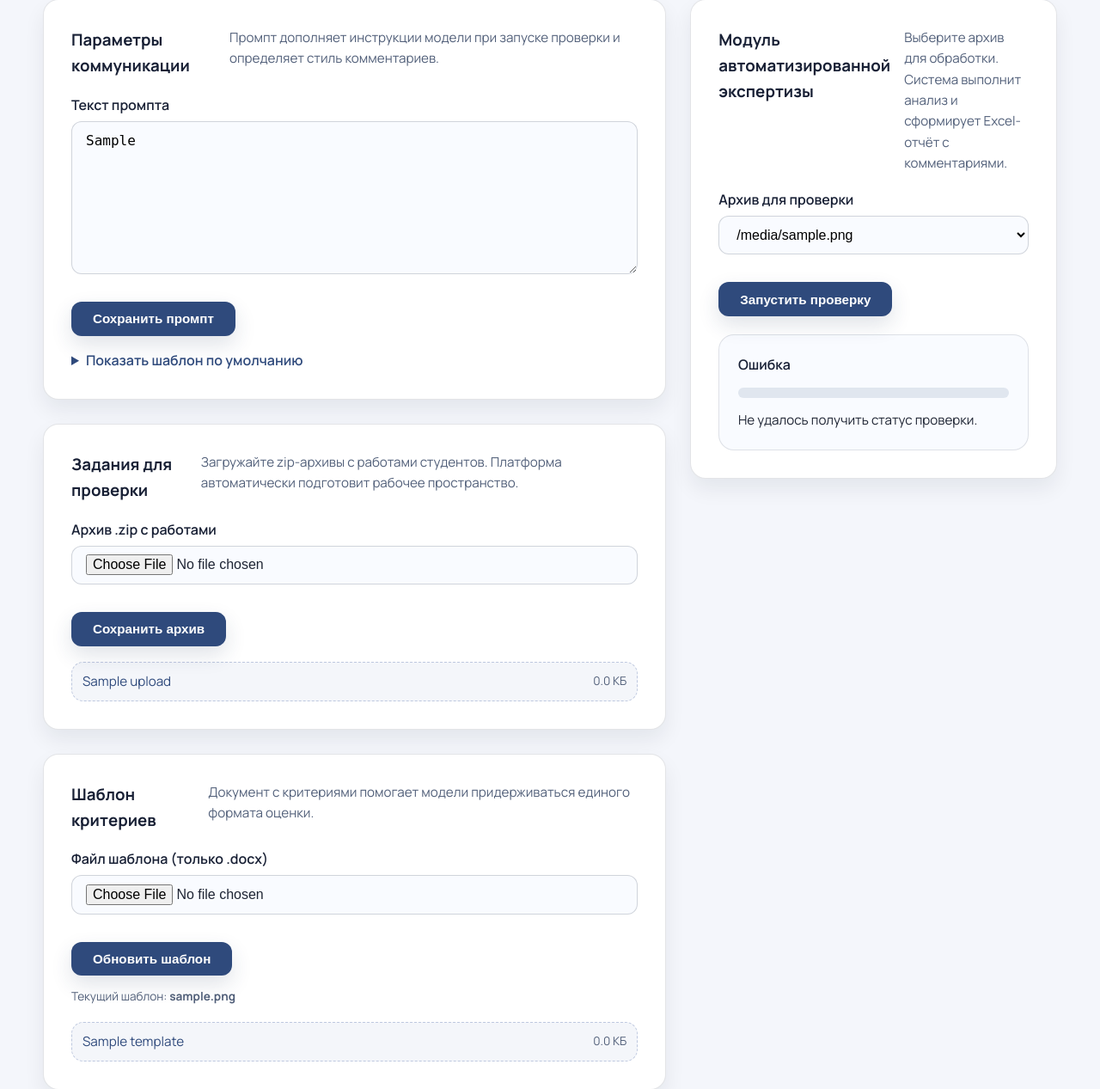
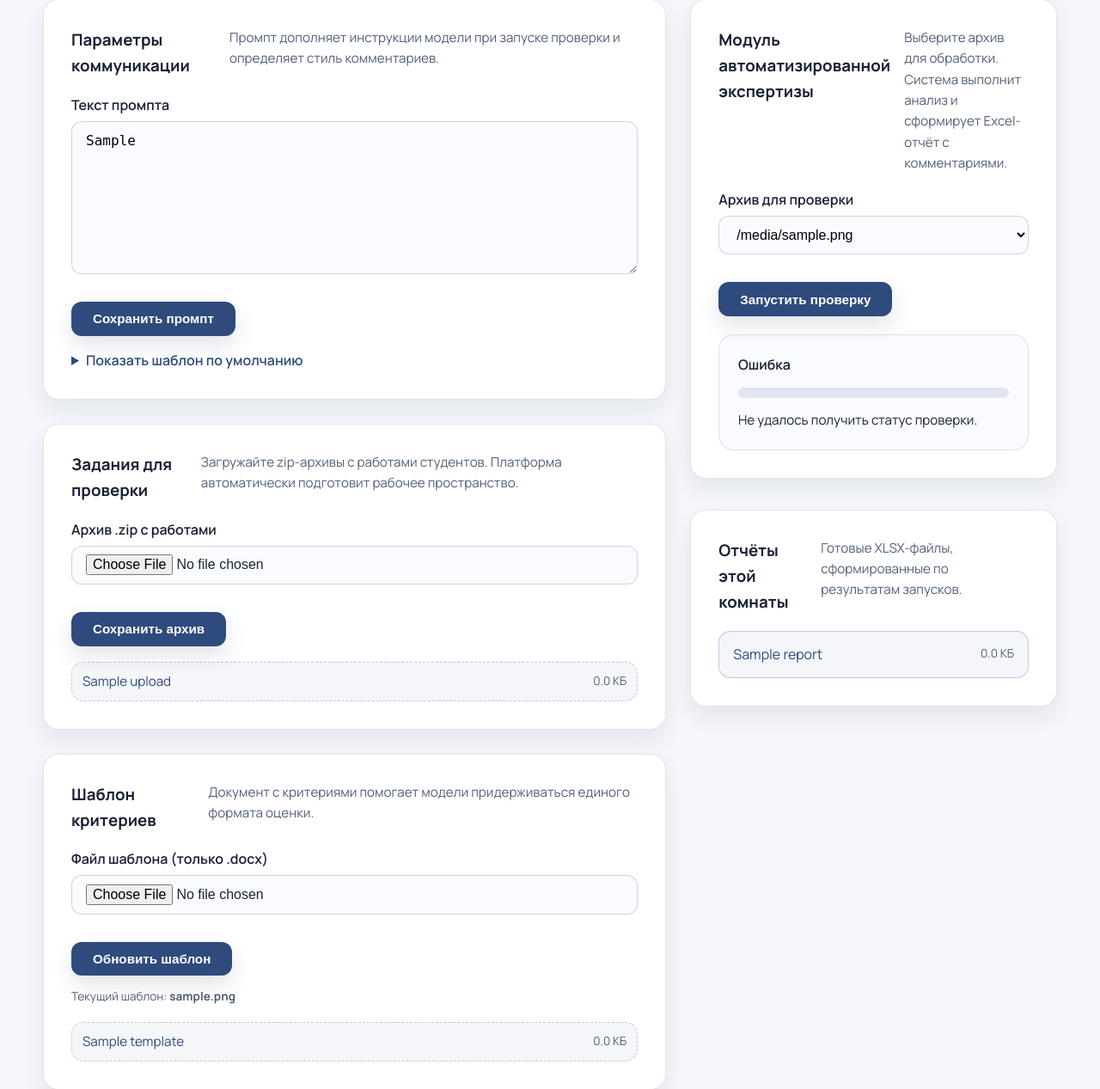
Before and after one commit to JustIkra/sfedu_check_02, a Flask app: template app/templates/room.html in a window 1280 px wide. Shown: the part 416-1683 px from the top of the page at 86% size. Run offline with Flask 3, Linux system fonts and the light colour scheme; tables that the repository leaves empty hold one stand-in row (values such as "Sample post"); the template is opened without the code that fills it: values that come from a table or form of the project are taken from there, most other values are stand-ins (such as "Sample title", 1, 10 or a date in 2020).

Commit message:
UI changes

```diff
--- a/app/static/progress.js
+++ b/app/static/progress.js
@@ -90,7 +90,7 @@
       downloadSlot.hidden = true;
     }
 
-    function renderDownloadLink(url, text) {
+    function renderDownloadLink(url, text, title) {
       if (!downloadSlot) {
         return;
       }
@@ -98,6 +98,7 @@
       link.className = "button";
       link.href = url;
       link.textContent = text;
+      if (title) link.title = title;
       link.rel = "noopener";
       downloadSlot.appendChild(link);
       downloadSlot.hidden = false;
@@ -234,10 +235,18 @@
         const downloadTemplate = progressPanel.dataset.downloadTemplate;
         if (downloadTemplate && resultReady) {
           const downloadUrl = downloadTemplate.replace("__JOB__", jobId);
-          const label = downloadName
+          const fullLabel = downloadName
             ? `Скачать отчёт (${downloadName})`
             : "Скачать отчёт";
-          renderDownloadLink(downloadUrl, label);
+          const truncated = (() => {
+            const maxLen = 70; // keep button compact
+            const input = fullLabel;
+            if (!input || input.length <= maxLen) return input;
+            const head = input.slice(0, Math.ceil(maxLen * 0.6));
+            const tail = input.slice(-Math.floor(maxLen * 0.3));
+            return `${head}…${tail}`;
+          })();
+          renderDownloadLink(downloadUrl, truncated, fullLabel);
         }
         return;
       }
--- a/app/static/styles.css
+++ b/app/static/styles.css
@@ -550,6 +550,11 @@
   align-content: start;
 }
 
+/* Предотвращаем наезд карточек: добавим явные внешние отступы между секциями */
+.room-layout__side > .card + .card {
+  margin-top: 0.5rem;
+}
+
 .form-vertical {
   display: grid;
   gap: 1rem;
@@ -576,12 +581,73 @@
   background: rgba(52, 84, 154, 0.05);
 }
 
+.file-list--reports li {
+  padding: 0; /* управление отступами на ссылке */
+  border-style: solid;
+}
+
 .file-list__info {
-  display: flex;
-  justify-content: space-between;
+  display: grid;
+  grid-template-columns: 1fr auto;
   align-items: center;
   gap: 0.75rem;
   font-size: 0.95rem;
+}
+
+.file-list__info a {
+  min-width: 0; /* enable ellipsis in grid */
+  overflow: hidden;
+  text-overflow: ellipsis;
+  white-space: nowrap;
+  display: block;
+}
+
+/* Кликабельная строка для отчётов */
+.file-row {
+  display: grid;
+  grid-template-columns: 1fr auto;
+  align-items: center;
+  gap: 0.75rem;
+  width: 100%;
+  padding: 0.85rem 1rem;
+  border-radius: 12px;
+  color: var(--accent);
+  text-decoration: none;
+}
+
+.file-row:hover,
+.file-row:focus {
+  background: var(--surface);
+  box-shadow: 0 6px 16px rgba(35, 54, 90, 0.08);
+  border-radius: 12px;
+}
+
+.file-row:focus-visible {
+  outline: none;
+  box-shadow: var(--focus-ring);
+}
+
+.file-row__name {
+  min-width: 0;
+  overflow: hidden;
+  text-overflow: ellipsis;
+  white-space: nowrap;
+}
+
+.file-row__meta {
+  color: var(--text-muted);
+  font-size: 0.85rem;
+  margin-left: 0.5rem;
+}
+
+@media (max-width: 640px) {
+  .file-list__info {
+    grid-template-columns: 1fr; /* stack on small screens */
+    gap: 0.4rem;
+  }
+  .file-list__info .meta {
+    justify-self: start;
+  }
 }
 
 .meta {
@@ -590,8 +656,8 @@
 }
 
 .auto-check-card {
-  position: sticky;
-  top: 2rem;
+  position: static;
+  top: auto;
 }
 
 .progress-panel {
@@ -645,6 +711,14 @@
 .download-slot {
   display: flex;
   gap: 0.75rem;
+}
+
+.download-slot .button {
+  width: 100%;
+  justify-content: flex-start;
+  white-space: nowrap;
+  overflow: hidden;
+  text-overflow: ellipsis;
 }
 
 .muted {
--- a/app/templates/room.html
+++ b/app/templates/room.html
@@ -176,6 +176,30 @@
         <p class="empty-state">Для запуска проверки загрузите хотя бы один архив с заданиями.</p>
       {% endif %}
     </section>
+
+    {% if reports %}
+    <section class="card">
+      <div class="section-heading">
+        <h3>Отчёты этой комнаты</h3>
+        <p class="section-subtitle">Готовые XLSX-файлы, сформированные по результатам запусков.</p>
+      </div>
+      <ul class="file-list file-list--reports">
+        {% for report in reports %}
+          <li>
+            <a
+              class="file-row"
+              href="{{ url_for('main.download_report', room_id=room.id, filename=report.name) }}"
+              title="{{ report.name }}"
+              download
+            >
+              <span class="file-row__name">{{ report.name }}</span>
+              <span class="file-row__meta">{{ (report.size / 1024)|round(1) }} КБ</span>
+            </a>
+          </li>
+        {% endfor %}
+      </ul>
+    </section>
+    {% endif %}
   </aside>
 </div>
 {% endblock %}
```
Also changed, not shown: app/routes.py (+8 -0 lines).
